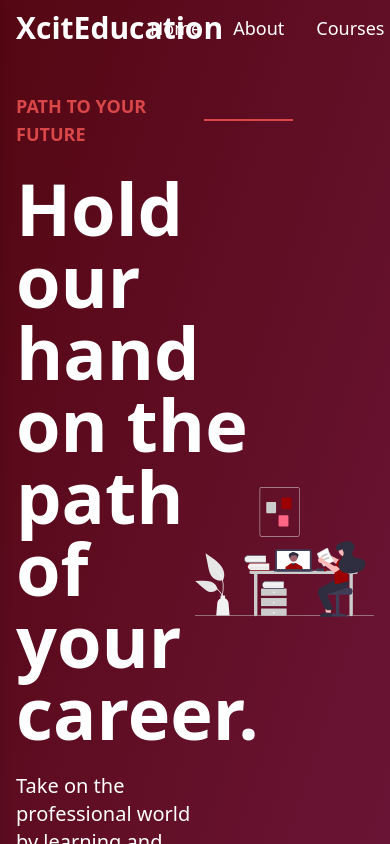
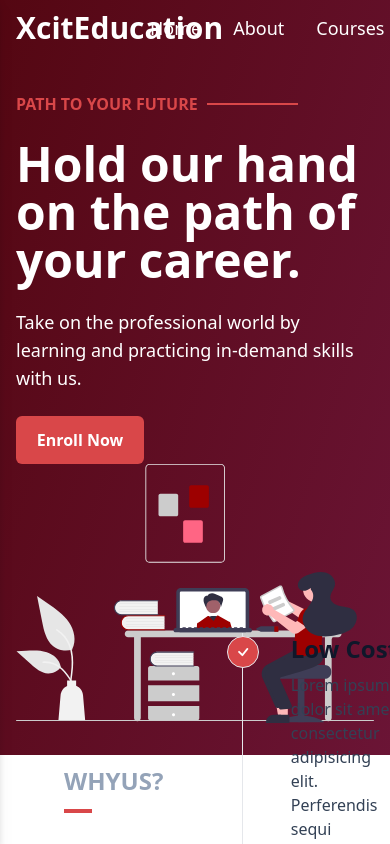
Before and after one commit to devjs1000/course-hub, a React (Vite) app: page / in a window 390 px wide. Shown: the top 844 px of the page. Built offline with nearby package versions, Linux system fonts and the light colour scheme; no server answers.

Commit message:
responsive breakpoints for hero section of homepage

```diff
--- a/src/components/header/Hero.jsx
+++ b/src/components/header/Hero.jsx
@@ -12,13 +12,15 @@ function Hero() {
 
 	return (
 		<section className="flex py-8 flex-col gap-2 items-center px-4 sm:px-8 md:flex-row xl:px-16">
-			<div className="flex items-center">
-				<div className="text-white w-[50%] flex flex-col items-start gap-6">
-					<h6 className="text-primary-color-light relative uppercase font-semibold text-lg after:absolute after:right-[-55%] after:top-[50%] after:translate-y-[-50%] after:h-[2px] after:bg-current after:w-[50%]">
+			<div className="flex flex-col items-center">
+				<div className="w-full text-white  flex flex-col items-start gap-6 lg:w-[50%]">
+					<h6 className="text-primary-color-light relative uppercase font-semibold text-base after:absolute after:right-[-55%] after:top-[50%] after:translate-y-[-50%] after:h-[2px] after:bg-current after:w-[50%] lg:text-lg">
 						Path to your future
 					</h6>
-					<h1 className="text-7xl font-bold">{bluePrint.heading}</h1>
-					<p className="text-xl">{bluePrint.subHeading}</p>
+					<h1 className="text-5xl font-bold lg:text-7xl">
+						{bluePrint.heading}
+					</h1>
+					<p className="text-lg lg:text-xl">{bluePrint.subHeading}</p>
 					<Button isPrimary={true}>Enroll Now</Button>
 				</div>
 				<div className="object-cover">
```
